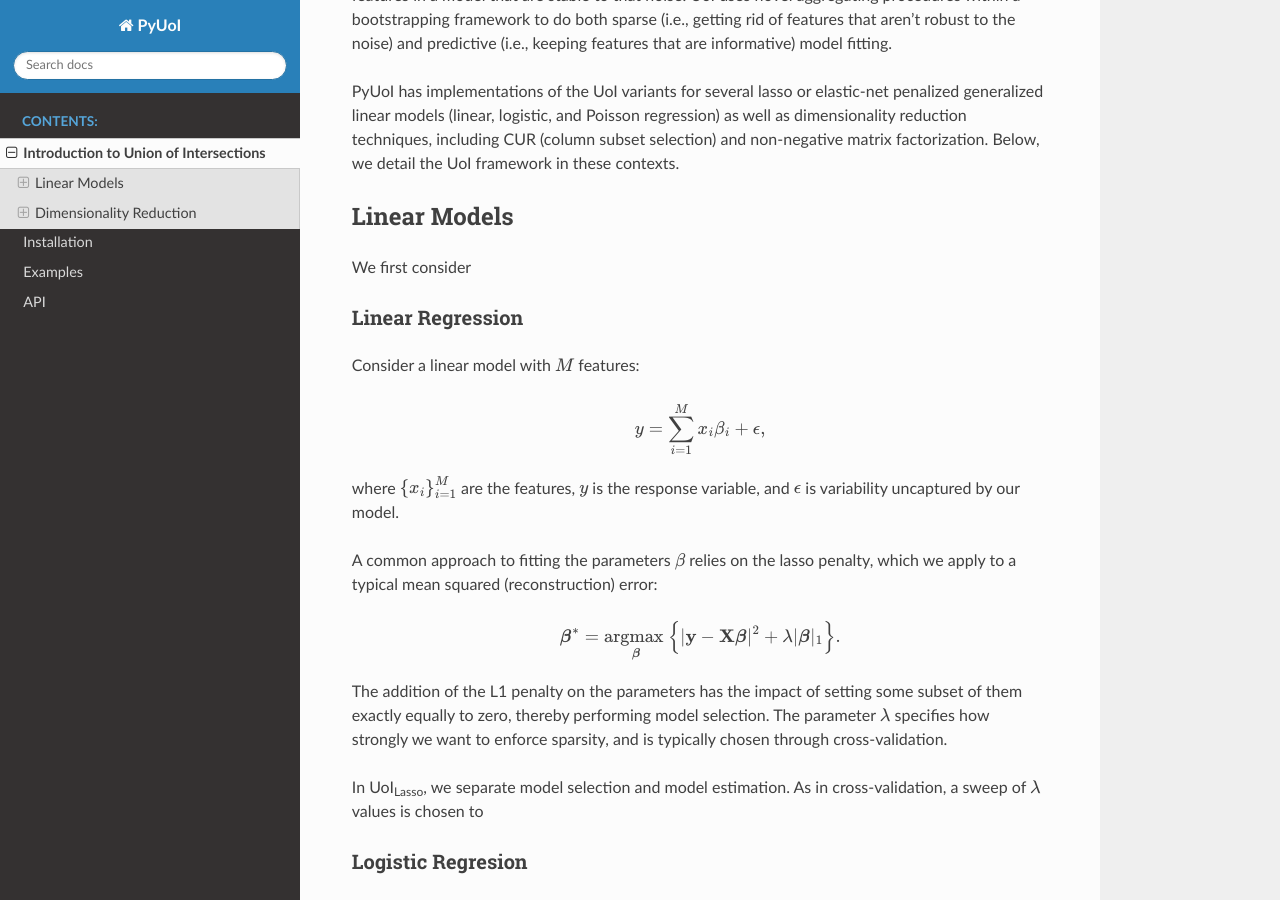
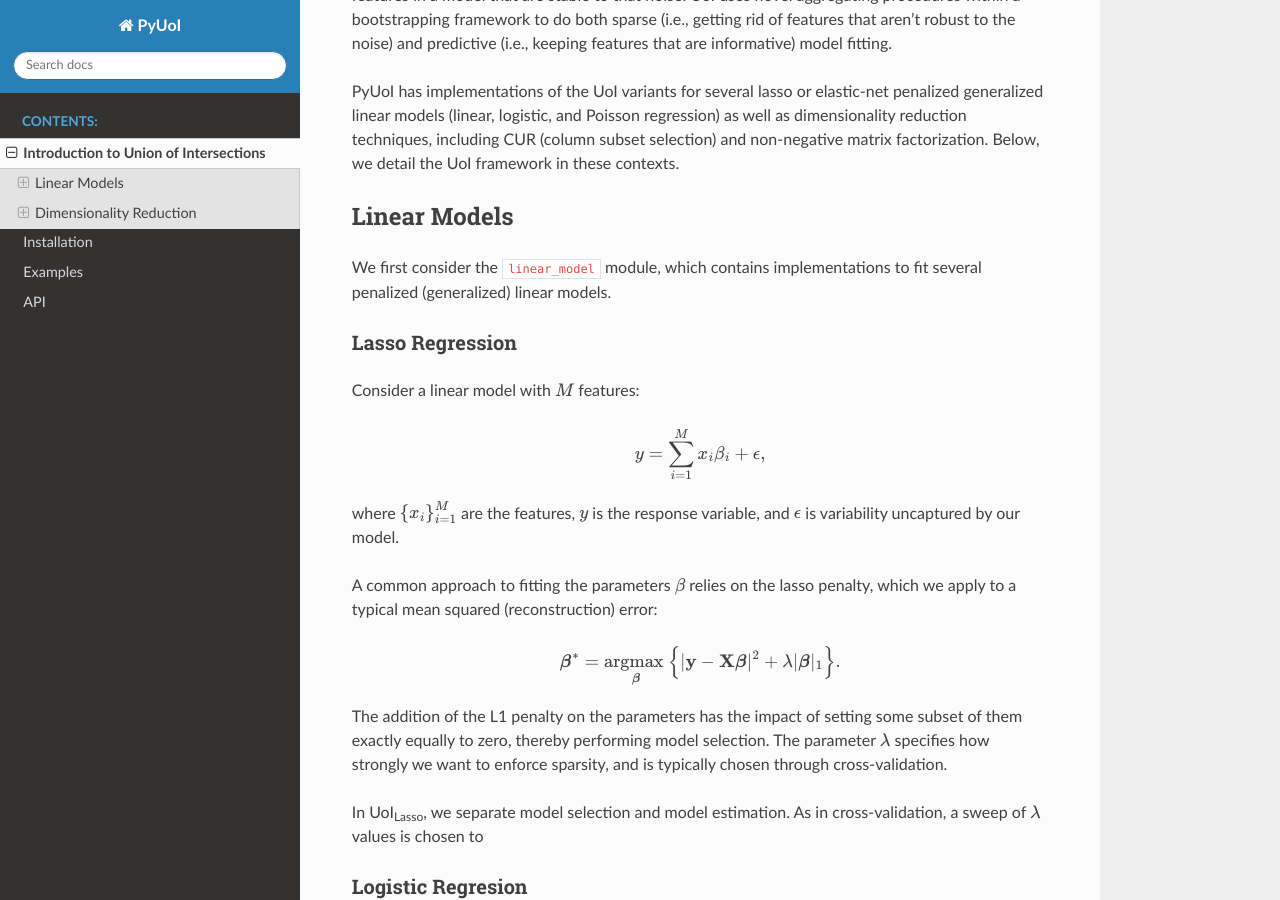
Before and after one commit to BouchardLab/pyuoi, a Sphinx documentation site: the page built from docs/source/introduction.rst, in a window 1280 px wide and 900 px high, scrolled down 440 px. Built offline with Sphinx 7.4.7 and the Read the Docs theme 2.0.0, drawn with Linux system fonts in a browser that asks for light colours.

Commit message:
added to introduction

```diff
--- a/docs/source/introduction.rst
+++ b/docs/source/introduction.rst
@@ -31,9 +31,10 @@ detail the UoI framework in these contexts.
 Linear Models
 -------------
 
-We first consider
+We first consider the ``linear_model`` module, which contains implementations to
+fit several penalized (generalized) linear models.
 
-Linear Regression
+Lasso Regression
 ^^^^^^^^^^^^^^^^^
 
 Consider a linear model with :math:`M` features:
```
